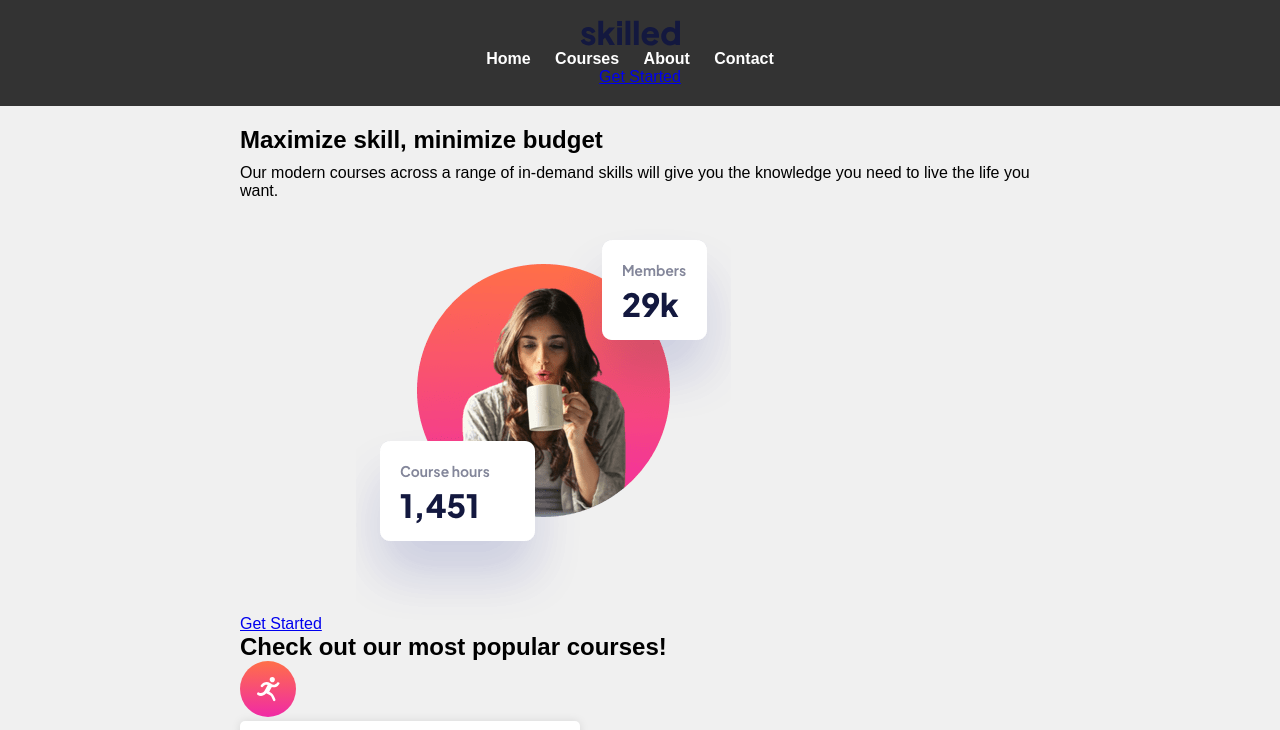
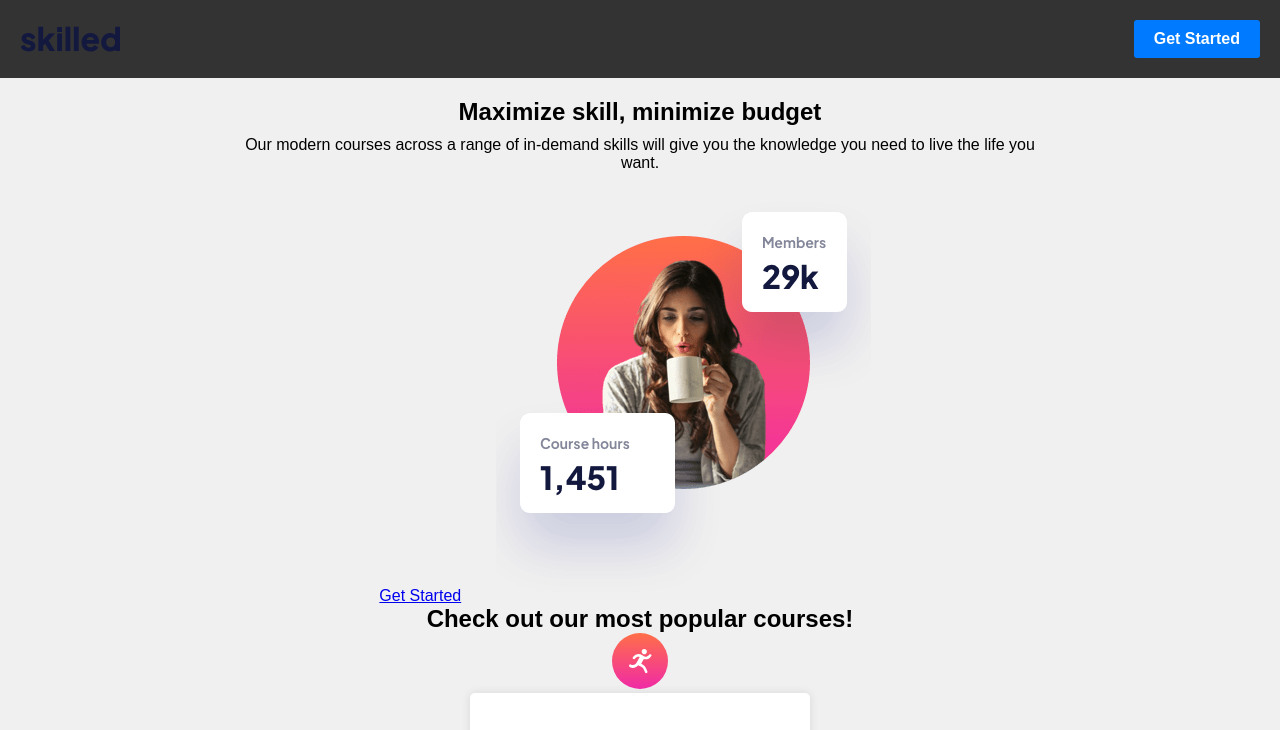
Before and after one commit to DarrickFauvel/fem-skills-elearning-landing-page, a plain HTML site: page index.html in a window 1280 px wide. Shown: the top 730 px of the page. Drawn offline with Linux system fonts and the light colour scheme.

Commit message:
refactor some css code

```diff
--- a/index.html
+++ b/index.html
@@ -17,14 +17,7 @@
   <body>
     <header>
       <img src="./assets/logo-dark.svg" alt="Dark Logo" />
-      <nav>
-        <ul>
-          <li><a href="#">Home</a></li>
-          <li><a href="#">Courses</a></li>
-          <li><a href="#">About</a></li>
-          <li><a href="#">Contact</a></li>
-        </ul>
-      </nav>
+
       <a href="#">Get Started</a>
     </header>
     <main>
--- a/style.css
+++ b/style.css
@@ -22,26 +22,29 @@ header {
   color: #fff;
   text-align: center;
   padding: 20px 0;
+  display: flex;
+  justify-content: space-between;
+  align-items: center;
+  padding: 20px;
 }
 
 header img {
   max-width: 100px;
-  margin-right: 20px;
 }
 
-nav ul {
-  list-style: none;
+/* Style the "Get Started" button in the header */
+header a {
+  text-decoration: none;
+  background-color: #007bff;
+  color: #fff;
+  padding: 10px 20px;
+  border-radius: 3px;
+  font-weight: bold;
+  transition: background-color 0.3s ease;
 }
 
-nav ul li {
-  display: inline;
-  margin-right: 20px;
-}
-
-nav a {
-  color: #fff;
-  text-decoration: none;
-  font-weight: bold;
+header a:hover {
+  background-color: #0056b3;
 }
 
 /* Style the main content */
@@ -51,7 +54,7 @@ main {
   padding: 20px;
 }
 
-#hero {
+#main {
   text-align: center;
   margin-bottom: 40px;
 }
@@ -80,6 +83,7 @@ article {
   box-shadow: 0px 0px 10px rgba(0, 0, 0, 0.1);
   text-align: center;
   max-width: 300px;
+  margin: 0 auto;
 }
 
 article h3 {
@@ -113,6 +117,19 @@ footer {
   color: #fff;
   text-align: center;
   padding: 10px 0;
+  margin-top: 40px;
+}
+
+footer div {
+  display: flex;
+  align-items: center;
+  justify-content: center;
+  margin-bottom: 20px;
+}
+
+footer img {
+  max-width: 60px;
+  margin-right: 10px;
 }
 
 footer a {
```
